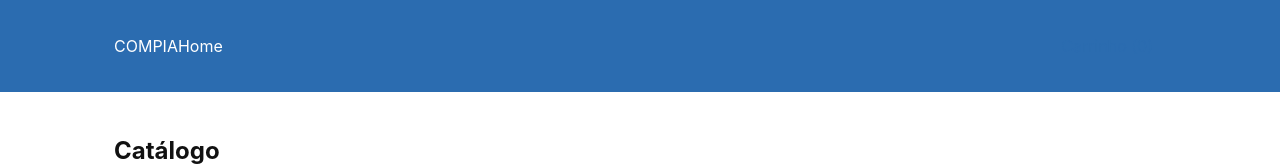
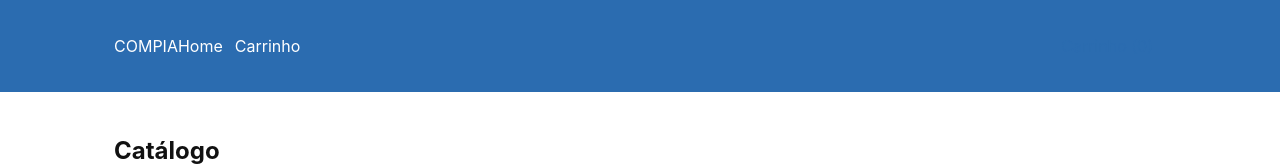
Before and after one commit to fernandogentilp/projeto-progweb-grupo5, a React (Create React App) app: page / in a window 1280 px wide. Shown: the top 166 px of the page. Built offline with nearby package versions, Linux system fonts and the light colour scheme.

Commit message:
Update Header.js

```diff
--- a/src/components/Header.js
+++ b/src/components/Header.js
@@ -12,6 +12,7 @@ export default function Header(){
           <Link to="/" className="brand" style={{color:'white', textDecoration:'none'}}>COMPIA</Link>
           <nav className="nav-links" style={{color:'white'}}>
             <Link to="/" style={{color:'white', textDecoration:'none'}}>Home</Link>
+            <Link to="/cart" style={{color:'white', textDecoration:'none'}}>Carrinho</Link>
           </nav>
         </div>
         <div>
```
